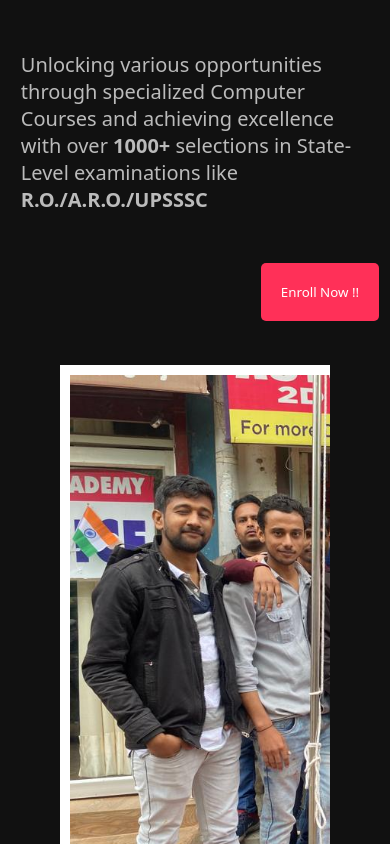
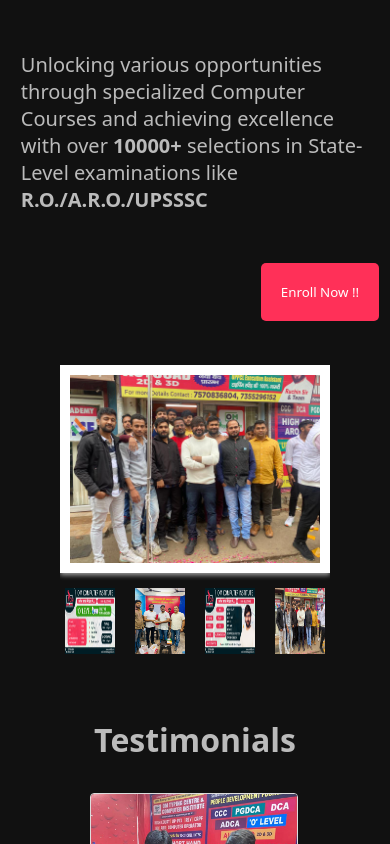
Before and after one commit to MAYANK-TRIPATH/Om-website, a Next.js app: page / in a window 390 px wide. Shown: the part 1300-2144 px from the top of the page. Built offline with nearby package versions, Linux system fonts and the light colour scheme.

Commit message:
Details responsive

```diff
--- a/src/app/page.jsx
+++ b/src/app/page.jsx
@@ -16,7 +16,7 @@ export default function Home() {
           Empower your future with OM Institute !
           </h1>
           <p className={styles.desc}>
-          Unlocking various opportunities through specialized Computer Courses and achieving excellence with over <b>1000+</b> selections in State-Level examinations like <b>R.O./A.R.O./UPSSSC</b>
+          Unlocking various opportunities through specialized Computer Courses and achieving excellence with over <b>10000+</b> selections in State-Level examinations like <b>R.O./A.R.O./UPSSSC</b>
           </p>
 
           <Button url="/contact" text="Enroll Now !!"/>
--- a/src/components/detail/detail.module.css
+++ b/src/components/detail/detail.module.css
@@ -1,5 +1,5 @@
 .container {
-    max-width: 800px;
+  max-width: 100%;
   margin: 0 auto;
   text-align: center;
   overflow: hidden;
@@ -10,13 +10,38 @@
   display: flex;
   justify-content: center;
   align-items: center;
-    height:600px; /* Set the desired height for the container */
+  max-height: 60vh; /* Set the desired max-height for the container */
 }
 
 .image {
   border: 10px solid #fff;
   box-shadow: 0 2px 5px #aaa;
   transition: transform 0.5s;
+  max-width: 100%;
+  height: auto;
+  max-height: 100%; /* Ensure the image does not exceed the container's height */
 }
 
-  /* Rest of your CSS remains the same */
+.thumbnails {
+  display: flex;
+  justify-content: center;
+  flex-wrap: wrap;
+  margin-top: 10px;
+}
+
+.thumbnails img {
+  margin: 0 5px;
+  cursor: pointer;
+  max-width: 100%; /* Ensure thumbnails are responsive */
+  height: auto;
+}
+
+@media only screen and (max-width: 600px) {
+  .imageContainer {
+    max-height: 40vh; /* Adjust the max-height for smaller screens */
+  }
+
+  .thumbnails {
+    justify-content: space-between;
+  }
+}
```
Lines whose indentation alone changed are shown as unchanged.
